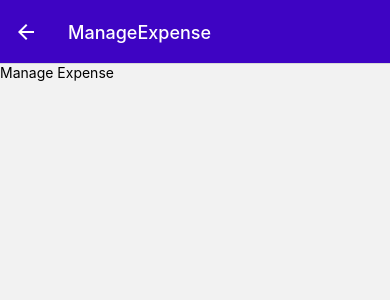
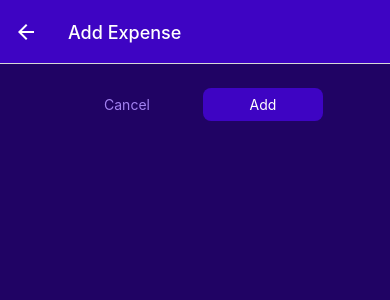
Before and after one commit to boraberkcetintas/ExpensesApp-ReactNative, a React Native app: screen /ManageExpense in a window 390 px wide. Shown: the top 300 px of the page. Built offline with nearby package versions, Linux system fonts and the light colour scheme.

Commit message:
Manage Expense screen added

```diff
--- a/componenets/ExpensesOutput/ExpenseItem.js
+++ b/componenets/ExpensesOutput/ExpenseItem.js
@@ -3,10 +3,12 @@ import { GlobalStyles } from "../../constants/styles";
 import { getFormattedDate } from "../../util/date";
 import { useNavigation } from "@react-navigation/native";
 
-function ExpenseItem({ description, date, amount }) {
+function ExpenseItem({ id, description, date, amount }) {
   const navigation = useNavigation();
   function expensePressHandler() {
-    navigation.navigate("ManageExpense");
+    navigation.navigate("ManageExpense", {
+      expenseId: id,
+    });
   }
   return (
     <Pressable
--- a/screens/ManageExpense.js
+++ b/screens/ManageExpense.js
@@ -1,7 +1,82 @@
-import { Text } from "react-native";
+import { Text, View, StyleSheet } from "react-native";
+import { useLayoutEffect } from "react";
+import { useNavigation, useRoute } from "@react-navigation/native";
+import IconButton from "../componenets/UI/IconButton";
+import { GlobalStyles } from "../constants/styles";
+import Button from "../componenets/UI/Button";
 
 function ManageExpense() {
-  return <Text>Manage Expense</Text>;
+  const route = useRoute();
+  const navigation = useNavigation();
+
+  const editedExpenseId = route.params?.expenseId;
+  const isEditing = !!editedExpenseId;
+
+  useLayoutEffect(() => {
+    navigation.setOptions({
+      title: isEditing ? "Edit Expense" : "Add Expense",
+    });
+  }, [navigation, isEditing]);
+
+  function deleteExpenseHandler() {
+    navigation.goBack();
+  }
+  function cancelExpenseHandler() {
+    navigation.goBack();
+  }
+  function confirmExpenseHandler() {
+    navigation.goBack();
+  }
+  return (
+    <View style={styles.container}>
+      <View style={styles.buttons}>
+        <Button
+          style={styles.button}
+          mode={"flat"}
+          onPress={cancelExpenseHandler}
+        >
+          Cancel
+        </Button>
+        <Button style={styles.button} onPress={confirmExpenseHandler}>
+          {isEditing ? "Update" : "Add"}
+        </Button>
+      </View>
+      {isEditing && (
+        <View style={styles.deleteContainer}>
+          <IconButton
+            name={"trash"}
+            color={GlobalStyles.colors.error500}
+            size={36}
+            onPress={deleteExpenseHandler}
+          />
+        </View>
+      )}
+    </View>
+  );
 }
 
 export default ManageExpense;
+
+const styles = StyleSheet.create({
+  container: {
+    flex: 1,
+    padding: 24,
+    backgroundColor: GlobalStyles.colors.primary800,
+  },
+  deleteContainer: {
+    marginTop: 16,
+    paddingTop: 8,
+    borderTopWidth: 2,
+    borderTopColor: GlobalStyles.colors.primary200,
+    alignItems: "center",
+  },
+  buttons: {
+    flexDirection: "row",
+    alignItems: "center",
+    justifyContent: "center",
+  },
+  button: {
+    minWidth: 120,
+    marginHorizontal: 8,
+  },
+});
```
